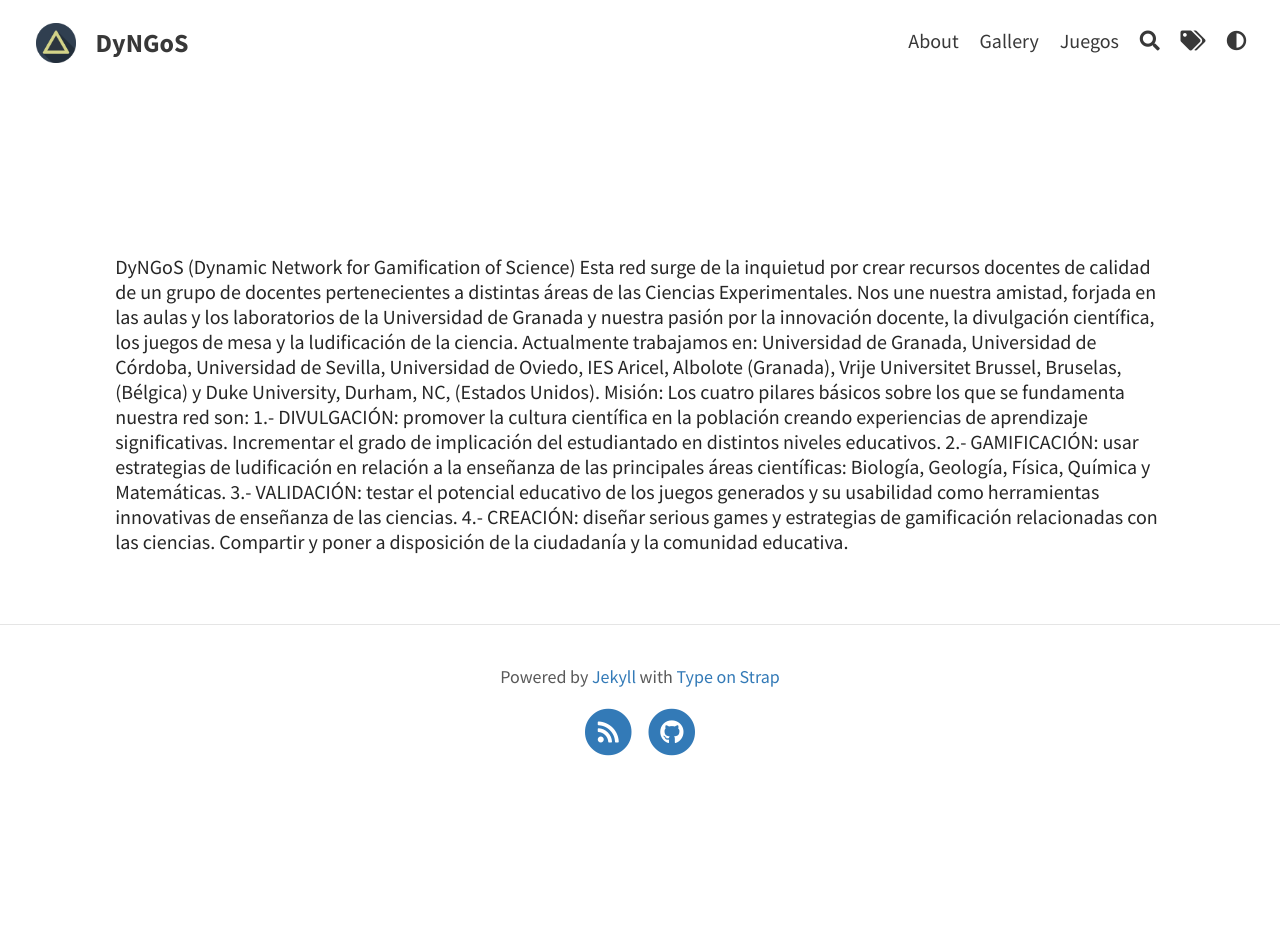
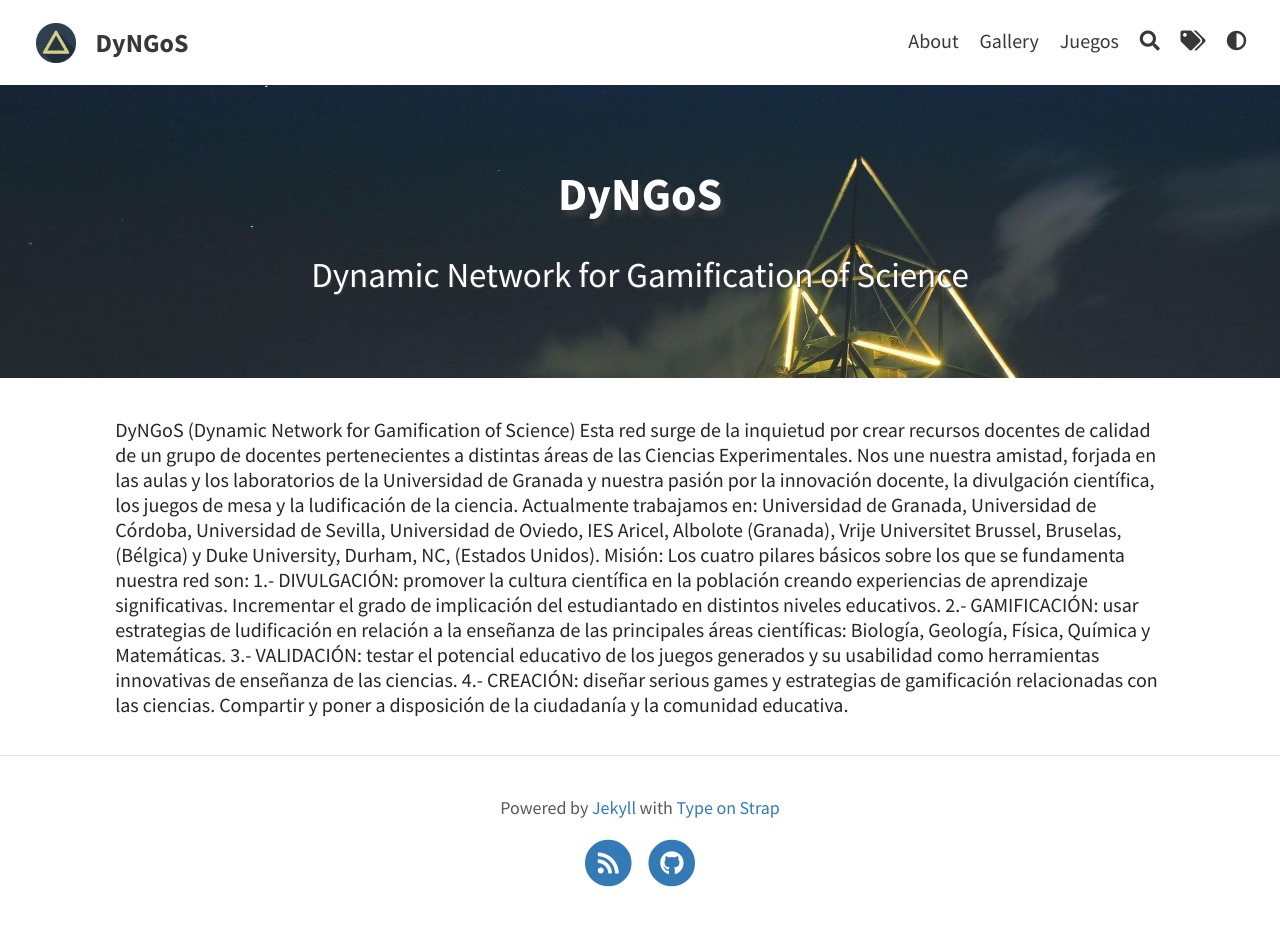
Before and after one commit to dyn-gos/dyn-gos.github.io, a Jekyll site: the page built from index.html, in a window 1280 px wide. Built offline with Jekyll 4.4.1, drawn with Linux system fonts in a browser that asks for light colours; the list of posts is cut into pages by our own code; before the commit the page ends 900 px from its top, so only the background shows below that.

Commit message:
Update index.html

```diff
--- a/index.html
+++ b/index.html
@@ -1,5 +1,10 @@
 ---
 layout: page
+title: "DyNGoS"
+subtitle: "Dynamic Network for Gamification of Science"
+feature-img: "assets/img/pexels/triangular.jpeg"
+permalink: /index.html               # Set a permalink your your page
+hide: true                           # Prevent the page title to appear in the navbar
 ---
 
 DyNGoS (Dynamic Network for Gamification of Science)
```
